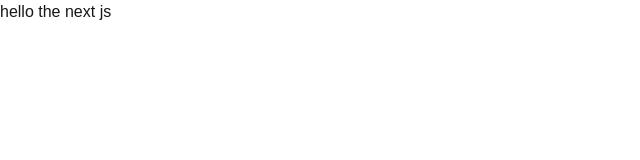
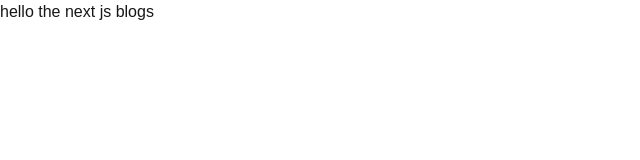
Before and after one commit to abdulalim1010/prisma-frontend-next-project, a Next.js app: page / in a window 1280 px wide. Shown: the top 160 px of the page, without its empty margins (0-640 px from the left). Built offline with nearby package versions, Linux system fonts and the light colour scheme.

Commit message:
add to the get post and navigaiotn test

```diff
--- /dev/null
+++ b/app/blogs/[slug]/loading.tsx
@@ -0,0 +1,10 @@
+import React from "react"
+const BlogsLaoder=()=>{
+    return(
+        <div>
+
+Loading
+        </div>
+    )
+}
+export default BlogsLaoder
--- /dev/null
+++ b/app/blogs/[slug]/page.tsx
@@ -0,0 +1,13 @@
+export default async function BlogPostPage({
+  params,
+}: {
+  params: Promise<{ slug: string }>
+}) {
+  const { slug } = await params;
+
+  return (
+    <div>
+      <h1>Slug: {slug}</h1>
+    </div>
+  );
+}
--- a/app/page.tsx
+++ b/app/page.tsx
@@ -1,7 +1,12 @@
 import Image from "next/image";
+import Link from "next/link";
 
 export default function Home() {
   return (
-    <div>hello  the next js</div>
+    <div>hello  the next js
+
+<Link href={"/blogs/1"}> blogs</Link>
+
+    </div>
   );
 }
```
